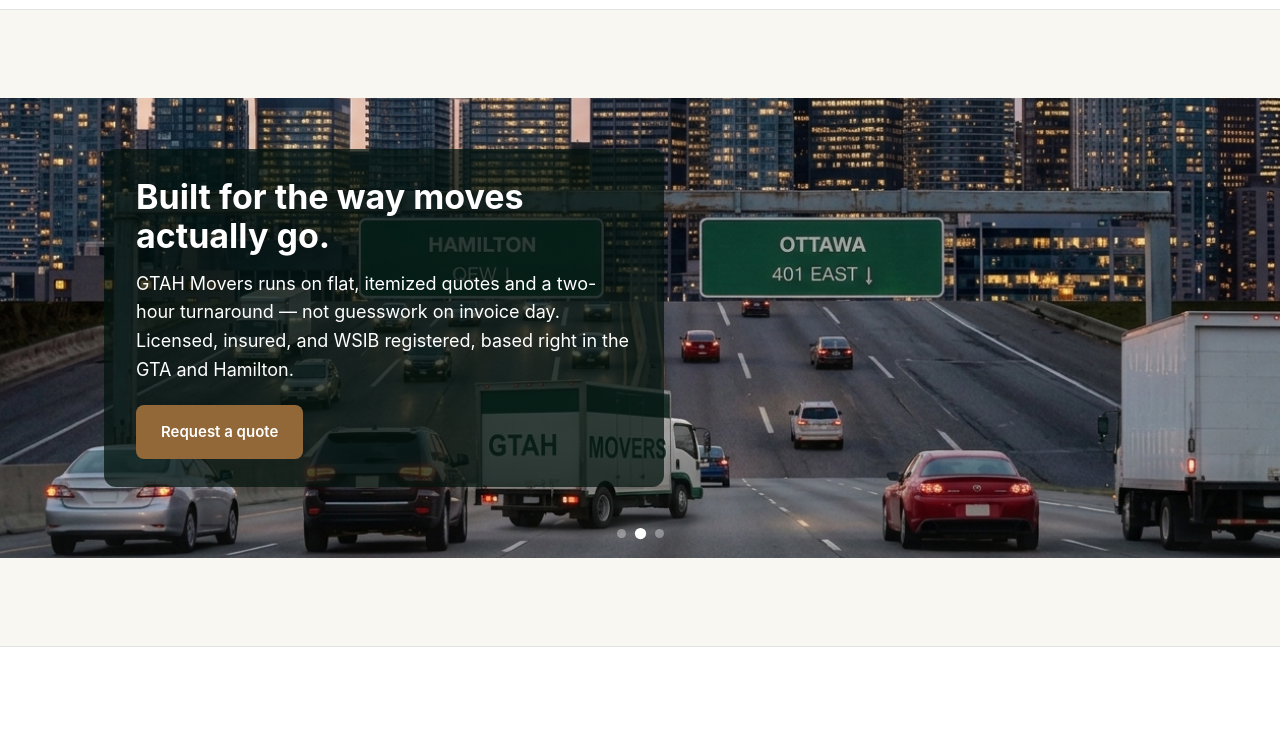
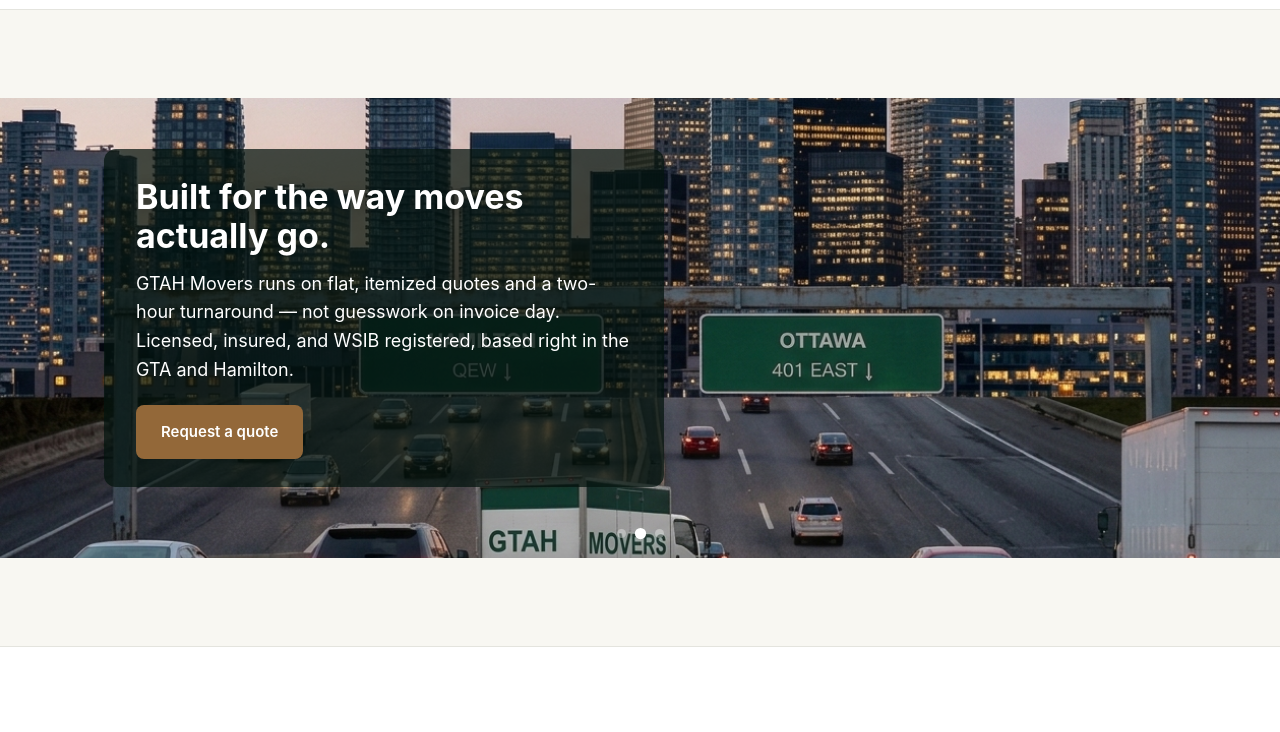
Before and after one commit to folorunshoogunshakin/gtahmovers-website, a website: page public/index.html in a window 1280 px wide. Both pictures are taken after a click on the button 640 px from the left and 600 px from the top of the page. Shown: the part 67-799 px from the top of the page. Drawn offline with Linux system fonts and the light colour scheme.

Commit message:
Update index.html

```diff
--- a/public/index.html
+++ b/public/index.html
@@ -83,7 +83,7 @@
 
     <!-- Slide 2: About us -->
     <div class="hero-slide" data-slide="1">
-            <img class="hero-scene" src="hero-about.jpg" alt="Highway traffic beneath a city skyline with overhead Hamilton and Ottawa signage, and a GTAH Movers truck in traffic" style="object-position: center 85%;">
+                  <img class="hero-scene" src="hero-about.jpg" alt="Highway traffic beneath a city skyline with overhead Hamilton and Ottawa signage, and a GTAH Movers truck in traffic" style="object-position: center 60%;">
       <div class="hero-content">
         <div style="background:rgba(3,20,15,0.72); border-radius:12px; padding:28px 32px; display:inline-block; max-width:560px;">
           <h1 style="white-space: normal; font-size: 34px; max-width: 18ch; margin-bottom:14px;">Built for the way moves actually go.</h1>
```
